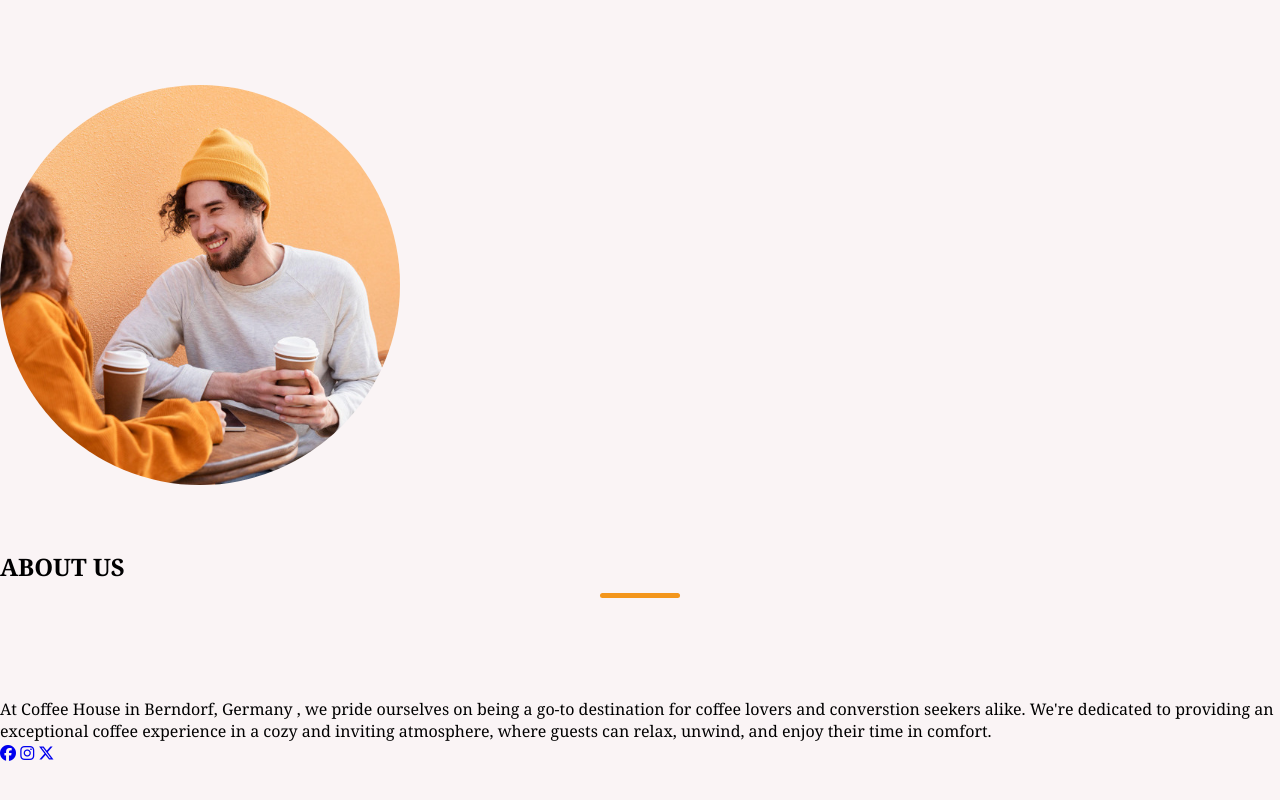
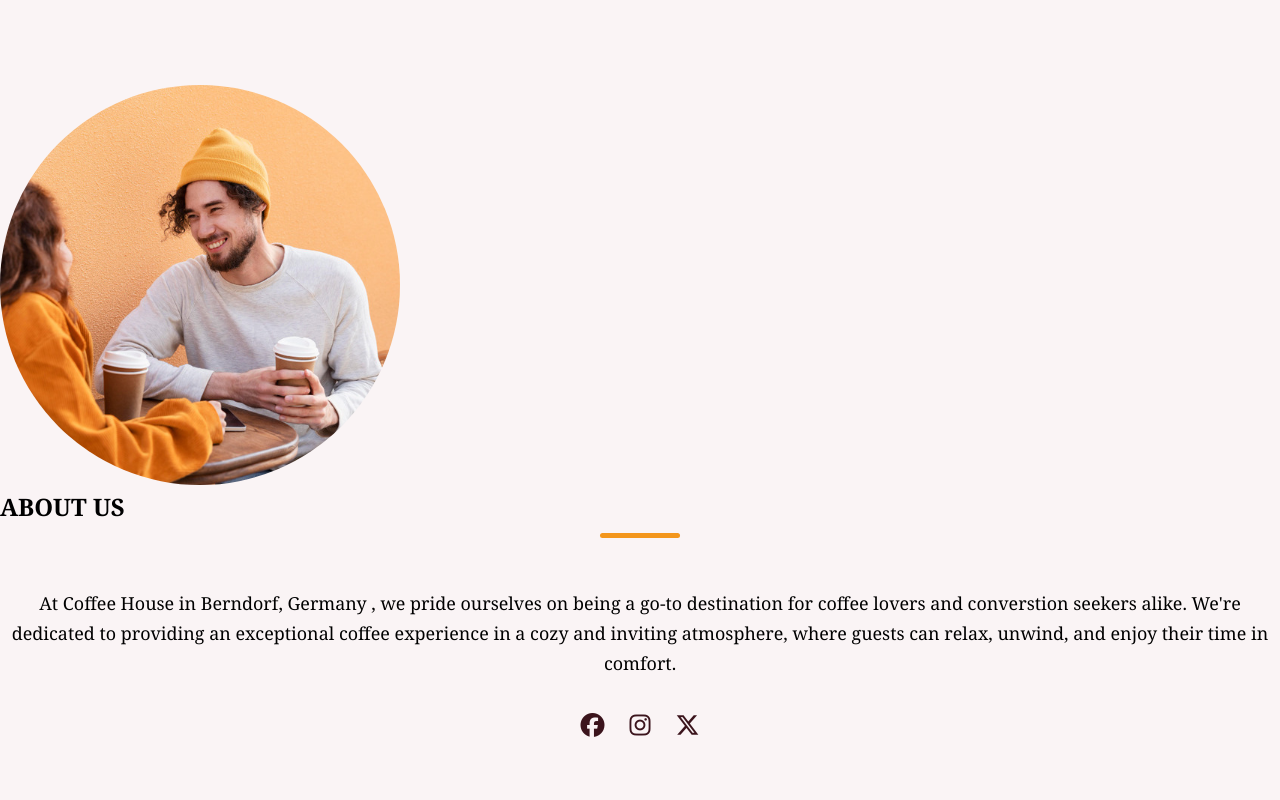
Before and after one commit to Developerfiyin/Coffee-webpage, a plain HTML site: page index.html in a window 1280 px wide. Shown: the part 835-1635 px from the top of the page. Drawn offline with Linux system fonts and the light colour scheme; a web font is replaced by a local one.

Commit message:
styled the about-section

```diff
--- a/style.css
+++ b/style.css
@@ -188,11 +188,35 @@ header .navbar {
   object-fit: cover;
   border-radius: var(--border-radius-circle);
 }
+
 .about-section .section-content {
   display: flex;
   gap: 50px;
   align-items: center;
   justify-content: space-between;
+}
+.about-section .about-details .section-title {
+  padding: 0;
+}
+.about-section .about-details .text {
+  line-height: 30px;
+  margin: 50px 0 30px;
+  text-align: center;
+  font-size: var(--font-size-m);
+}
+.about-section .about-details .social-link-list {
+  display: flex;
+  gap: 25px;
+  justify-content: center;
+}
+.about-section .social-link-list .social-link {
+  color: var(--primary-color);
+  font-size: var(--font-size-l);
+  transition: 0.2s ease;
+}
+
+.about-section .social-link-list .social-link:hover {
+  color: var(--secondary-color);
 }
 /* Responsive media query for max width 900px*/
 
```
